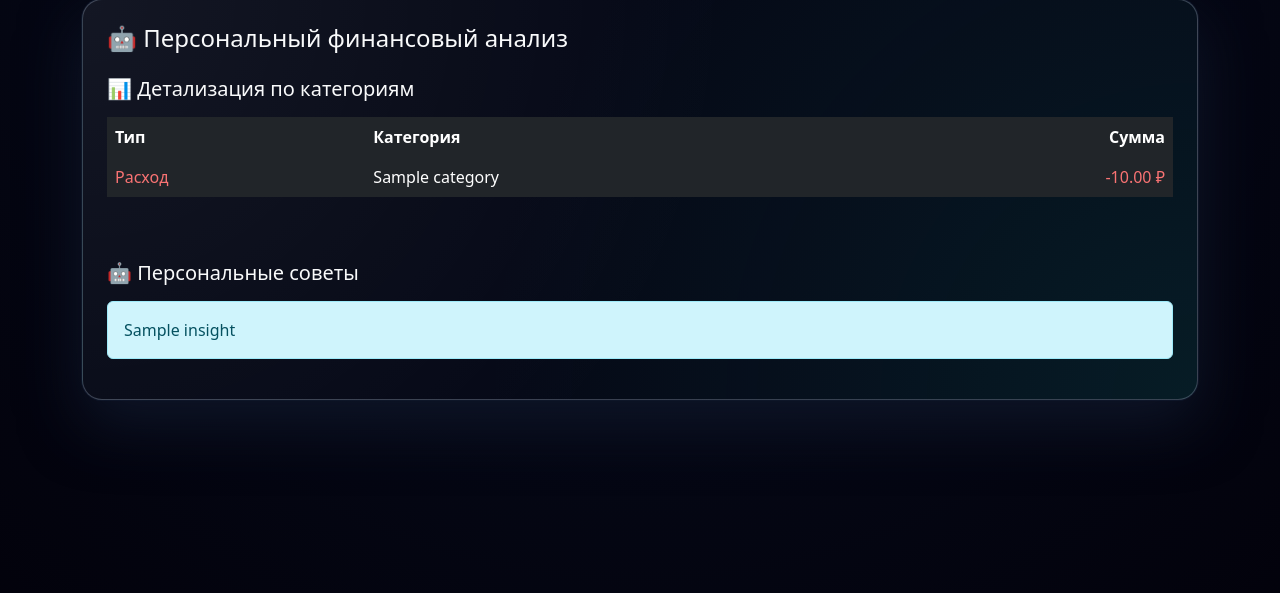
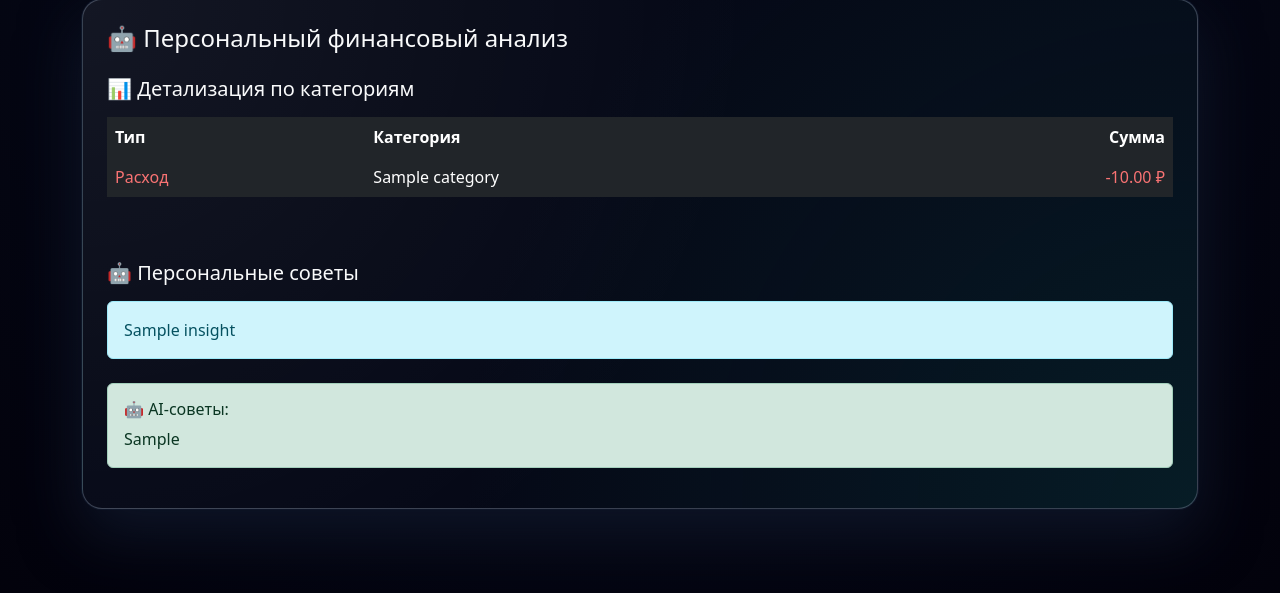
Before and after one commit to shensha231/family-budget, a Flask app: template app/templates/analysis/smart.html in a window 1280 px wide. Shown: the part 105-698 px from the top of the page. Run offline with Flask 3, Linux system fonts and the light colour scheme; the template is opened without the code that fills it: most values are stand-ins (such as "Sample title", 1, 10 or a date in 2020).

Commit message:
Add GPT advice display to smart analysis page

```diff
--- a/app/templates/analysis/smart.html
+++ b/app/templates/analysis/smart.html
@@ -64,6 +64,14 @@
                             Добавьте ещё операций, чтобы получить персональные советы.
                         </p>
                     {% endif %}
+
+                                        <!-- GPT-СОВЕТЫ -->
+                    {% if gpt_advice %}
+                    <div class="alert alert-success mt-4">
+                        <h3 class="h6 mb-2">🤖 AI-советы:</h3>
+                        <div style="white-space: pre-wrap;">{{ gpt_advice }}</div>
+                    </div>
+                    {% endif %}
                 </div>
             </div>
         {% else %}
```
